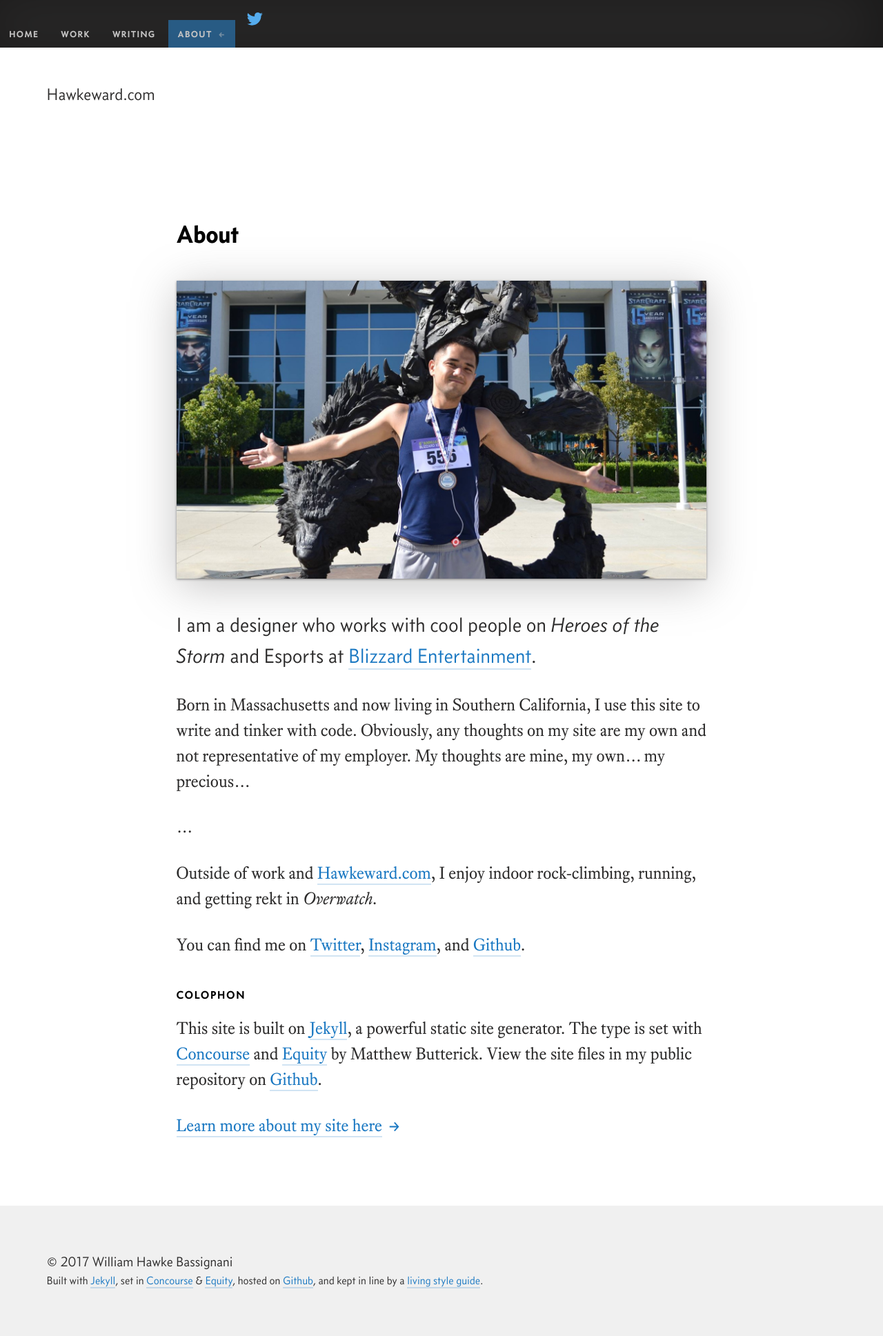
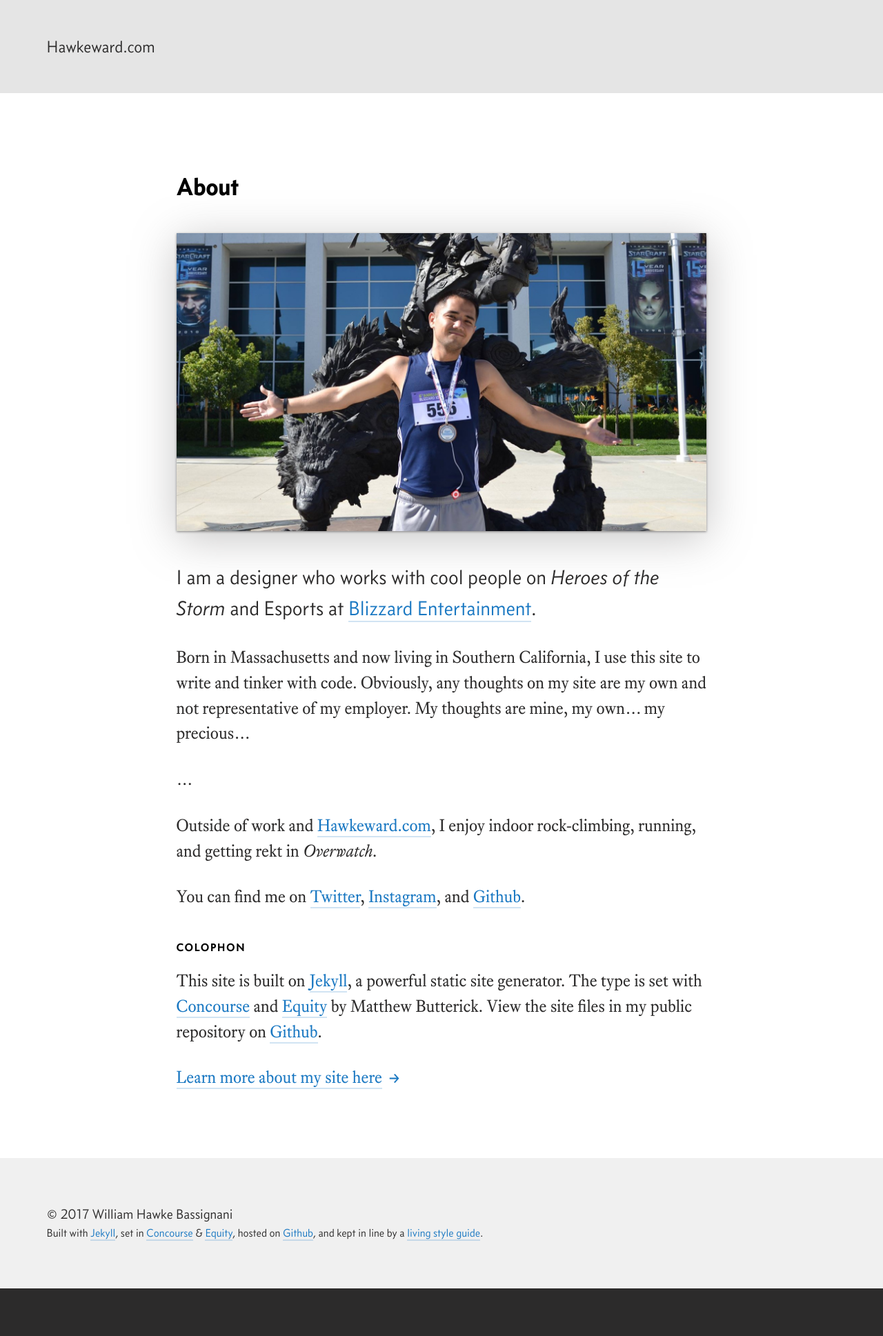
Before and after one commit to whbassignani/whbassignani.github.io, a Jekyll site: the page built from about/index.html, in a window 1280 px wide. Shown: the whole page at 69% size. Built offline with Jekyll 4.4.1, drawn with Linux system fonts in a browser that asks for light colours; after the commit the page ends 1868 px from its top, so only the background shows below that.

Commit message:
More work, but needs to be undone

```diff
--- a/_includes/header.html
+++ b/_includes/header.html
@@ -1,6 +1,4 @@
 {% include html-start.html %}
-
-{% include nav.html %}
 
 <div id="wrapper">
 
@@ -8,4 +6,6 @@
 
 {% include toolbar.html %}
 
+{% include nav.html %}
+
   </header>
--- a/_includes/html-start.html
+++ b/_includes/html-start.html
@@ -72,4 +72,4 @@
 {% assign body_class = "" %}
 {% endif %}
 
-<body class="layout-{{ page.layout }} {{ body_class }} js-nav-open--left">
+<body class="layout-{{ page.layout }} {{ body_class }}">
--- a/scss/_content.scss
+++ b/scss/_content.scss
@@ -1,6 +1,5 @@
 #wrapper {
   z-index: 1;
-  position: relative;
   background-color: $white;
 
   @include transition(
--- a/scss/_header.scss
+++ b/scss/_header.scss
@@ -1,6 +1,7 @@
 #header {
   // Eventually, this is for the homepage header only
   // background-color: $header-background-color;
+  background-color: rgba($black, 0.1);
 }
 
 #toolbar {
--- a/scss/_nav.scss
+++ b/scss/_nav.scss
@@ -4,14 +4,15 @@
   position: fixed;
   left: 0;
   top: 0;
+  z-index: -1;
   overflow-y: auto;
 
   @media ($bp-when-drawer-expands) {
     height: auto;
-    width: 100%;
-    position: relative;
+    width: auto;
+    position: absolute;
     left: auto;
-    top: auto;
+    right: 0;
   }
 }
 
@@ -43,9 +44,11 @@
   @media ($bp-when-drawer-expands) {
     &,
     .js-nav-open--left & {
+      @include box-shadow(none);
       @include transform(translateX(0));
       @include transition(all 0s);
 
+      height: $toolbar-height--large;
       min-height: 0;
       padding: 0;
       width: 100%;
```
